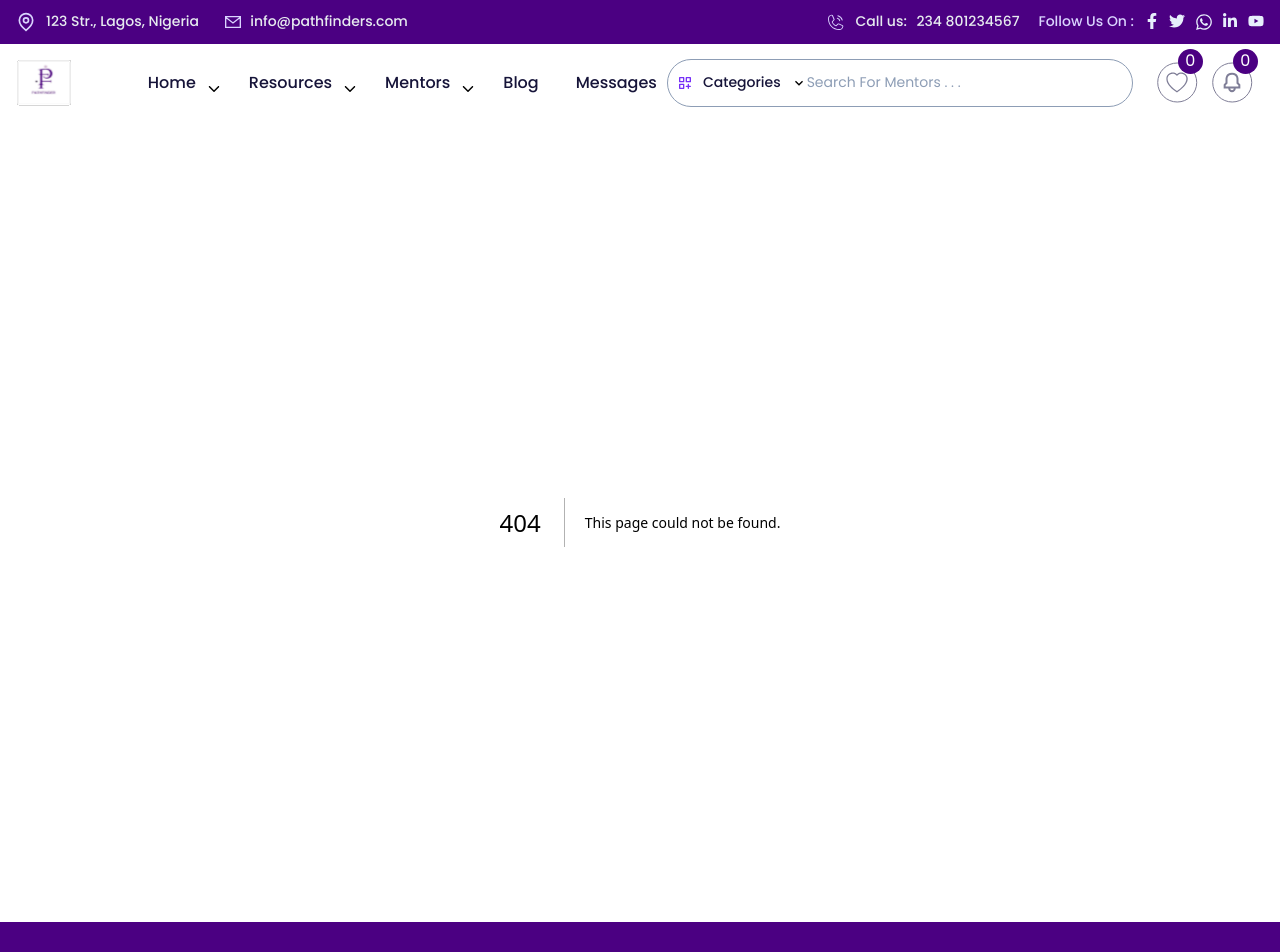
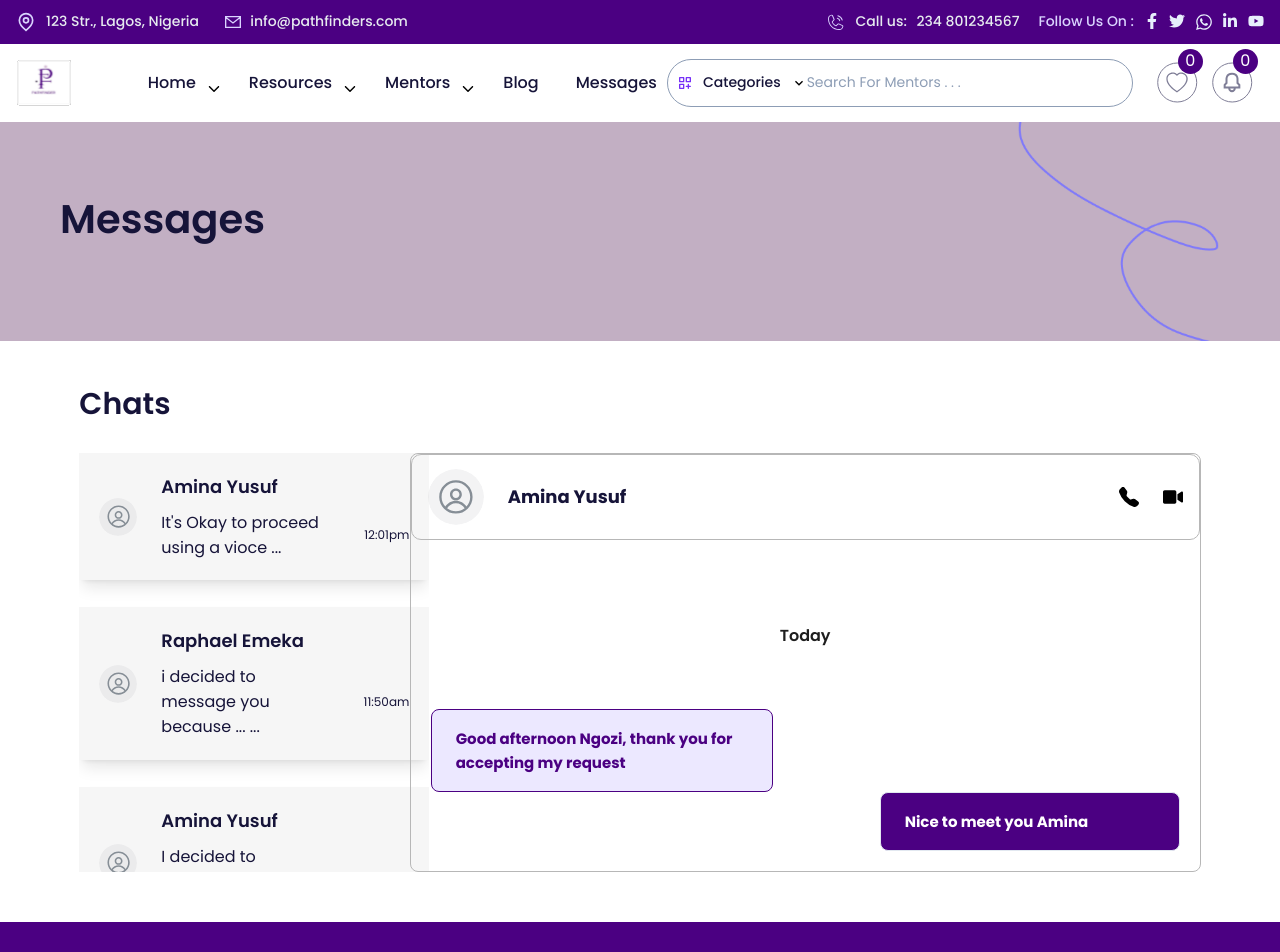
Before and after one commit to chisomokeoma/project-pathfinder, a Next.js app: page /messages in a window 1280 px wide. Before the commit this address had no page. Shown: the top 952 px of the page. Built offline with nearby package versions, Linux system fonts and the light colour scheme.

Commit message:
worked on the messages page

```diff
--- a/app/layout.tsx
+++ b/app/layout.tsx
@@ -71,26 +71,6 @@ const navArray = [
     link: "/mentors",
     dropDown: (
       <span className="">
-        {/* <Popover position="bottom" withArrow shadow="md">
-          <Popover.Target>
-            <span>
-              <IoIosArrowDown />
-            </span>
-          </Popover.Target>
-          <Popover.Dropdown
-            style={{ whiteSpace: "nowrap" }}
-            // w={170}
-            // py={10}
-            // px={5}
-            onClick={() => (
-              // <Link href="./mentors/requests">
-              <p className=" text-[14px] text-black font-normal z-50 cursor-pointer p-1 hover:bg-slate-300">
-                Mentorship requests
-              </p>
-              // </Link>
-            )}
-          ></Popover.Dropdown>
-        </Popover> */}
 
         <Menu shadow="md" width={200}>
           <Menu.Target>
@@ -116,7 +96,7 @@ const navArray = [
   },
 
   { name: "Blog", link: "" },
-  { name: "Messages", link: "/notification" },
+  { name: "Messages", link: "/messages" },
 ];
 
 // export const metadata: Metadata = {
@@ -271,18 +251,19 @@ export default function RootLayout({
                           </div>
                         </article>
                         <Link href="/create-account">
+
+
                           <Button
-                            classNames={classes}
-                            styles={{
-                              root: {
-                                backgroundColor: "#4B0082",
-                                borderRadius: "50px",
-                                width: "fit-content",
-                              },
-                            }}
-                          >
-                            Log in
-                          </Button>
+              style={{
+                height: "40px",
+                borderRadius: "50px",
+                backgroundColor: "#4B0082",
+                color: "#fff",
+                paddingInline: "30px",
+              }}
+            >
+              <span className="font-semibold text-[16px] ">   Log in</span>
+            </Button>
                         </Link>
                       </div>
                     </section>
--- a/app/mentors/requests/page.tsx
+++ b/app/mentors/requests/page.tsx
@@ -4,27 +4,23 @@ import { Suspense } from "react";
 
 const containerList = [
   {
-    headText: "Sessions with Tina",
-    subText: "Starts in 1hr",
-    time: "30 min",
+    headText: "Olamide Adeyemi",
+    subText: "UX Design Lead",
     picture: "/tina.svg",
   },
   {
-    headText: "Sessions with Sonia",
-    subText: "Starts in 1hr",
-    time: "30 min",
+    headText: "Ngozi Onwuka",
+    subText: "Degital Marketing",
     picture: "/tina.svg",
   },
   {
-    headText: "This week group session for you",
-    subText: "meeting with Que",
-    time: "30 min",
+    headText: "Olivia Mia",
+    subText: "Web Design",
     picture:"",
   },
   {
-    headText: "Sessions with tina",
+    headText: "Mohammed Ali",
     subText: "meeting with Tony",
-    time: "30 min",
     picture: "",
   },
 ];
@@ -32,23 +28,23 @@ const containerList = [
 function MentorshipRequest() {
   return (
     <main>
-      <div className="w-[987px] h-[1345px] mx-auto mt-[100px] flex flex-col gap-[40px]">
+      <div className="w-[987px] h-[1445px] mx-auto mt-[100px] flex flex-col gap-[40px] overflow-auto" >
         <section>
         <h4 className="w-[395px] h-[72px] text-[#161439] font-semibold text-[36px]">
          Mentorship Requests
         </h4>
-<p>Pending Request</p>
+<p>Awaiting approval from Mentor</p>
         </section>
         {containerList?.map((item) => (
-          <div className=" px-[31px] py-[30px] flex flex-col gap-[40px] shadow-xl bg-[#F6F6F6]   justify-center">
-            <div className=" flex gap-[42px] items-center pt-[30px]">
+          <div className=" px-[31px] py-[30px] flex flex-col gap-[40px] shadow-xl bg-[#F6F6F6]   justify-center overflow-auto ">
+            <div className=" flex gap-[42px] items-center pt-[30px] ">
               <Avatar size="xl" src={item.picture} />
               <article className=" flex flex-col">
-                <p className="font-regular text-[16px] text-[#2E1110]">
+                <p className="font-semibold text-[16px] text-[#2E1110]">
                   {item.headText}
                 </p>
-                <p className=" font-regular text-[13px] text-[#2E110]">
-                  {" "}
+                <p className=" font-medium text-[13px] text-purple">
+
                   {item.subText}
                 </p>
               </article>
--- /dev/null
+++ b/app/messages/page.tsx
@@ -0,0 +1,101 @@
+import Hero from "@/components/home/hero";
+import ReceiverComment from "@/components/messages/receiver-comment";
+import SenderComment from "@/components/messages/sender-comment";
+import { Avatar } from "@mantine/core";
+import React from "react";
+import { BsFillTelephoneFill } from "react-icons/bs";
+import { FaVideo } from "react-icons/fa";
+
+const messagesList = [
+  {
+    name: "    Amina Yusuf",
+    message: "  It's Okay to proceed using a vioce ...",
+    time: "12:01pm",
+    img: ""
+  },
+
+  {
+    name: "    Raphael Emeka",
+    message: "  i decided to message you because ... ...",
+    time: "11:50am",
+    img: ""
+  },
+  {
+    name: "    Amina Yusuf",
+    message: "I decided to message you because ... ...",
+    time: "10:30am",
+    img: ""
+  },
+  {
+    name: "    Raphael Emeka",
+    message: "I decided to message you because ... ...",
+    time: "10:30am",
+    img: ""
+  },
+  {
+    name: "    Amina Yusuf",
+    message: "I decided to message you because ... ...",
+    time: "10:30am",
+    img: ""
+  },
+];
+
+export default function Messages() {
+  return (
+    <section className=" flex flex-col gap-[clamp(40px,5.6px,81px)] overflow-auto  h-screen ">
+      <Hero text="Messages" />
+      <section className=" flex  flex-col gap-[clamp(10px,2vw,25px)] px-[clamp(45px,6.2vw,90px)]  pb-[50px] clamp(50px,7vw,100px)]] overflow-auto ">
+        <p className=" text-[#161439] text-[30px] font-semibold">Chats</p>
+        <section className=" grid grid-cols-[25%,1fr] gap-[50px] overflow-auto">
+          <div className=" flex flex-col gap-[27px]  overflow-auto  min-w-[350px] ">
+
+           {messagesList?.map((item, idx) => (
+
+            <section  key={idx} className=" flex gap-[24px] p-[20px] bg-[#F6F6F6]  items-center shadow-lg">
+              <Avatar src={item.img} />
+              <section className=" flex flex-col gap-[10px] w-full">
+                <p className=" text-[18px] text-[#161439] font-semibold">
+                {item?.name}
+                </p>
+
+                <article className="flex justify-between  gap-[30px] items-center flex-1 w-full">
+                  <p className=" text-[16px] font-normal text-[#161439]">
+                  {item?.message}
+                  </p>
+                  <p className=" text-[12px] font-normal text-[#161439]">
+                   {item?.time}
+                  </p>
+                </article>
+              </section>
+            </section>
+           ))}
+          </div>
+          <div className=" border-[#b7b7b7] border flex flex-col justify-between overflow-auto rounded-lg">
+            <section className=" py-[14px] px-[16px] flex justify-between border-[#b7b7b7] border rounded-[10px]">
+                <article className=" flex gap-[24px] items-center">
+                    <Avatar size='lg'/>
+                 <p className=" text-[18px] text-[#161439] font-bold">Amina Yusuf</p>
+                </article>
+                <article className=" flex gap-[24px] items-center">
+                <BsFillTelephoneFill size={20} />
+                <FaVideo size={20}  />
+
+                </article>
+            </section>
+
+
+            <section className=" flex flex-col gap-[40px]">
+                <p className=" text-center text-[#1E1E1E] text-[16px] font-semibold"> Today</p>
+
+            <div className=" flex flex-col p-[20px] ">
+                <SenderComment/>
+                <ReceiverComment/>
+
+            </div>
+            </section>
+          </div>
+        </section>
+      </section>
+    </section>
+  );
+}
--- a/components/mentors/mentor-request-btn.tsx
+++ b/components/mentors/mentor-request-btn.tsx
@@ -4,7 +4,8 @@ import { Button } from "@mantine/core";
 import React, { useContext } from "react";
 import classes from "@/components/home/signup.module.css";
 import { IModalContext, ModalContext } from "../provider/modal-provider";
-import AcceptRequest from "../modals/accept-request";
+import AcceptRequest from "../modals/resend-request";
+import ResendRequest from "../modals/resend-request";
 
 
 function MentorRequestBtn() {
@@ -13,7 +14,7 @@ const {modalState, setModalState} =  useContext(ModalContext) as IModalContext
   return (
     <section className=" flex gap-[24px] items-end justify-end">
       <Button onClick={() => setModalState({
-        component: <AcceptRequest/>,
+        component: <ResendRequest/>,
         opened: true
       })}
         styles={{
--- /dev/null
+++ b/components/messages/receiver-comment.tsx
@@ -0,0 +1,13 @@
+import React from "react";
+
+export default function ReceiverComment() {
+  return (
+    <div className=" w-[60%] justify-end self-end flex">
+      <section className=" px-[24px] py-[17px] rounded-lg flex items-center  bg-purple w-[300px] border  ">
+        <p className="font-bold text-white text-[15px]  ">
+          Nice to meet you Amina
+        </p>
+      </section>
+    </div>
+  );
+}
--- /dev/null
+++ b/components/messages/sender-comment.tsx
@@ -0,0 +1,14 @@
+import React from "react";
+
+export default function SenderComment() {
+  return (
+    <div className=" w-[60%] items-start self-start">
+      <section className=" px-[24px] py-[17px] rounded-lg flex items-center bg-[#ECE8FF] w-[342px] border border-[#4B0082]">
+        <p className="font-bold text-[#4B0082] text-[15px]  ">
+
+          Good afternoon Ngozi, thank you for accepting my request{" "}
+        </p>
+      </section>
+    </div>
+  );
+}
--- a/components/modals/accept-request.tsx
+++ b/components/modals/resend-request.tsx
@@ -6,28 +6,36 @@ import { IModalContext, ModalContext } from "../provider/modal-provider";
 import { CgCloseR } from "react-icons/cg";
 import { Button } from "@mantine/core";
 import { ArrowRight } from "iconsax-react";
+import { FcAcceptDatabase } from "react-icons/fc";
 
-export default function AcceptRequest() {
+export default function ResendRequest() {
   const { setModalState, close } = useContext(ModalContext) as IModalContext;
   return (
-    <main className=" w-[496px] items-center h-[500px] ">
-      {/* <div className=" flex items-end  justify-end">
+    <main className=" w-[496px] items-center h-[400px] px-[20px] ">
+      <div className=" flex items-end  justify-end">
         <CgCloseR
           size={30}
           className=" cursor-pointer"
           onClick={() => close()}
         />
-      </div> */}
-      <section className="flex-col w-full p-[24px] gap-[50px] flex">
-        <p>Are you sure you want to accept this request?</p>
+      </div>
+      <section className="flex-col w-full p-[2px] gap-[40px] flex">
+        <div className=" items-center flex flex-col gap-[14px]">
 
-        {/* <div className=" items-center flex justify-center">
+      <FcAcceptDatabase  size={200} className=" text-center items-center"/>
+        <p className=" text-[18px] font-semibold">Are you sure you want to resend this request?</p>
+        </div>
+
+
+
+        <div className=" items-center flex justify-between">
           <Button
             onClick={() => close()}
             styles={{
               root: {
                 background: "#fff",
                 color: "#000",
+                border: "1px solid #000",
 
                 height: "49px",
                 paddingInline: "32px",
@@ -46,7 +54,7 @@ export default function AcceptRequest() {
             styles={{
               root: {
                 background: "#4B0082",
-                boxShadow: "4px 6px 0px 0px #7630F7",
+
 
                 height: "49px",
                 paddingInline: "32px",
@@ -63,7 +71,7 @@ export default function AcceptRequest() {
 
             </span>
           </Button>
-        </div> */}
+        </div>
       </section>
     </main>
   );
--- a/next.config.mjs
+++ b/next.config.mjs
@@ -2,6 +2,7 @@
 const nextConfig = {
     experimental: {
         optimizePackageImports: ['@mantine/core', '@mantine/hooks'],
+        // missingSuspenseWithCSRBailout: false,
       },
       eslint: {
         ignoreDuringBuilds: true,
@@ -10,8 +11,3 @@ const nextConfig = {
 };
 
 export default nextConfig;
-module.exports = {
-  experimental: {
-    missingSuspenseWithCSRBailout: false,
-  },
-}
```
